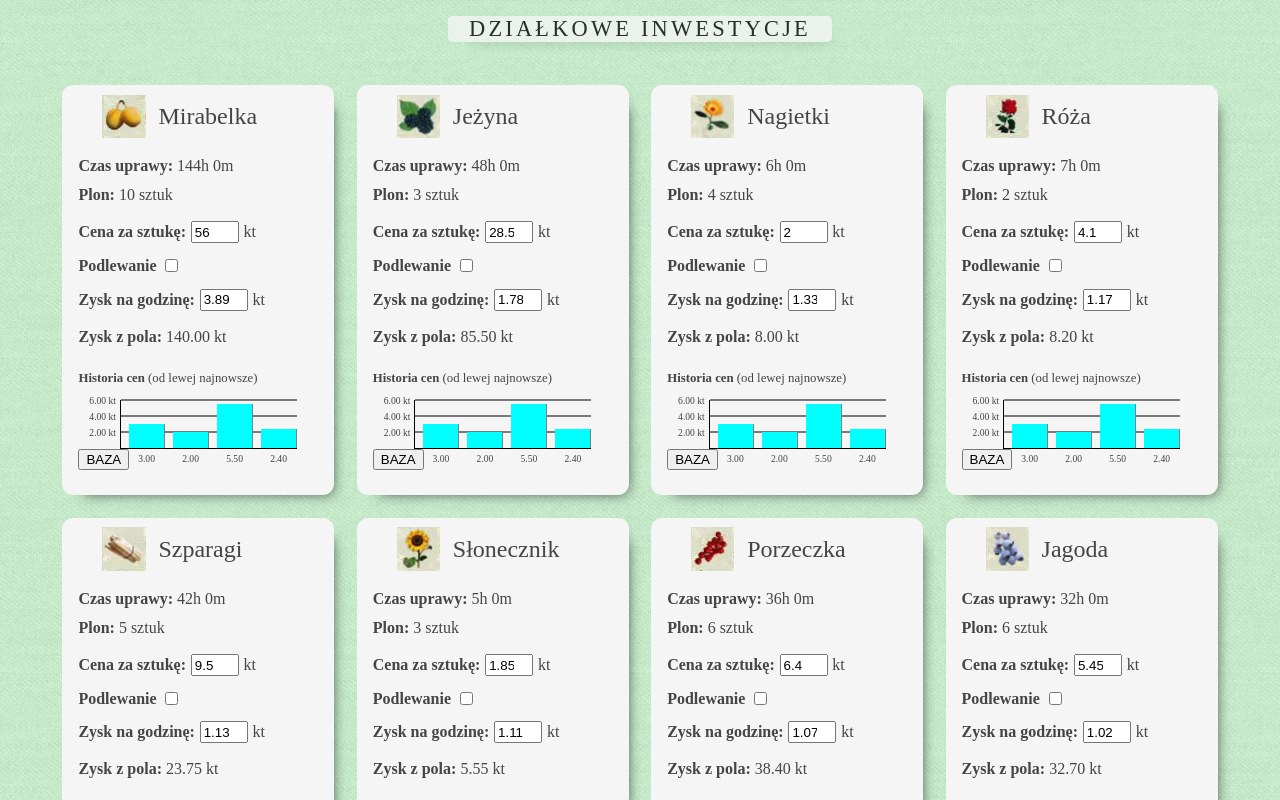
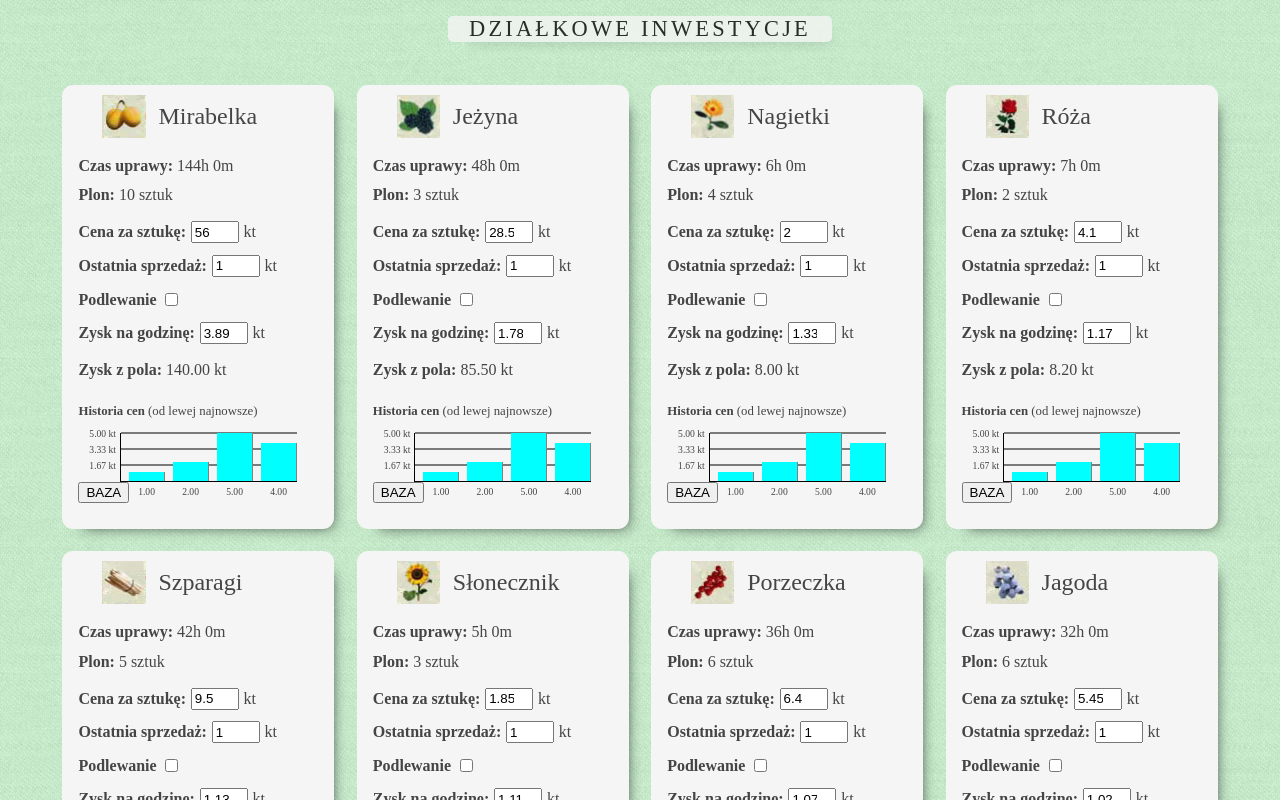
Before and after one commit to delektowski/farm-economy, a React (Create React App) app: page / in a window 1280 px wide. Shown: the top 800 px of the page. Built offline with nearby package versions, Linux system fonts and the light colour scheme.

Commit message:
Add change sell prices history chart dynamically

```diff
--- a/src/App.css
+++ b/src/App.css
@@ -86,7 +86,7 @@ html {
     line-height: 0;
 }
 
-.WateringCheckboxContainer {
+.CheckoboxPriceContainer {
     display: flex;
     width: 90%;
     height: 2.1rem;
--- /dev/null
+++ b/src/FruitContainer/CheckboxInput/CheckboxInput.jsx
@@ -0,0 +1,19 @@
+import React from "react";
+
+const CheckboxInput = ({title, handleOnChange, handleOnFocus, handleOnBlur}) => {
+    return (
+        <div className="CheckoboxPriceContainer">
+            <p className="Paragraph">
+                <strong>{title} </strong>
+            </p>
+            <input
+                type="checkbox"
+                onChange={handleOnChange}
+                onFocus={handleOnFocus}
+                onBlur={handleOnBlur}
+            />
+        </div>
+    )
+}
+
+export default CheckboxInput
--- a/src/FruitContainer/FruitContainer.jsx
+++ b/src/FruitContainer/FruitContainer.jsx
@@ -1,7 +1,8 @@
 import React, {useState, useEffect} from "react";
 import img from "../img/fruitVege.jpg";
 import Chart from "./Chart/Chart";
-import {chartData} from '../Data/data'
+import PriceInput from "./PriceInput/PriceInput";
+import CheckboxInput from "./CheckboxInput/CheckboxInput";
 
 
 const FruitContainer = ({
@@ -24,6 +25,8 @@ const FruitContainer = ({
         height: "2.7rem"
     };
     const [price, setPrice] = useState(fruitPrice);
+    const [sellPriceHistory, setSellPriceHistory] = useState([1, 2, 5, 4]);
+    const [sellPrice, setSellPrice] = useState(sellPriceHistory[0]);
     const [fruitProfit, setFruitProfit] = useState(sortedFruitProfit);
     const [croppingTime, setCroppingTime] = useState(fruitCroppingTime);
     const [isFocus, setIsFocus] = useState(false);
@@ -92,10 +95,25 @@ const FruitContainer = ({
     };
 
     const handleProfitOnHour = e => {
-        setFruitProfit(e.target.value);
+        const changedProfitOnHour = e.target.value;
+        setFruitProfit(changedProfitOnHour);
         getPriceByProfitPerHour(e.target.value);
+    }
+
+    const handleSellPrice = (e) => {
+        const changedSellPrice = isNaN(parseInt(e.target.value, 10)) ? '' : parseInt(e.target.value, 10);
+        setSellPrice(changedSellPrice);
     };
 
+    const handleChangeChart = (e) => {
+        if (e.key === "Enter") {
+            console.log('kookos')
+            const sellPriceHistoryArr = [...sellPriceHistory];
+            sellPriceHistoryArr.pop();
+            sellPriceHistoryArr.unshift(sellPrice);
+            setSellPriceHistory(sellPriceHistoryArr)
+        }
+    };
 
     return (
         <div>
@@ -119,61 +137,45 @@ const FruitContainer = ({
                         <strong>Plon: </strong>
                         {`${fruitCrop} sztuk`}
                     </p>
-                    <div className="WateringCheckboxContainer">
-                        <p className="Paragraph">
-                            <strong>Cena za sztukę: </strong>
-                        </p>
-                        <input
-                            id={fruitName}
-                            placeholder="cena"
-                            className="PriceField"
-                            type="number"
-                            value={price}
-                            onChange={handlePrice}
-                            onKeyUp={handleChangeProfit}
-                            onFocus={handleOnFocus}
-                            onBlur={handleOnBlur}
-                            min="0"
-                            max="999999"
-                            step="0.10"
-                        />
-                        <p className="Currency">kt</p>
-                    </div>
-                    <div className="WateringCheckboxContainer">
-                        <p className="Paragraph">
-                            <strong>Podlewanie </strong>
-                        </p>
-                        <input
-                            type="checkbox"
-                            onChange={handleWateringCheckbox}
-                            onFocus={handleOnFocus}
-                            onBlur={handleOnBlur}
-                        />
-                    </div>
-                    <div className="WateringCheckboxContainer">
-                        <p className="Paragraph">
-                            <strong>Zysk na godzinę: </strong>
-                        </p>
-                        <input
-                            value={fruitProfit}
-                            type="number"
-                            placeholder="zysk"
-                            className="PriceField"
-                            onChange={handleProfitOnHour}
-                            onKeyUp={e => handleChangeSortingOnProfitChange(e)}
-                            onFocus={handleOnFocus}
-                            onBlur={handleOnBlur}
-                            min="0"
-                            max="999999"
-                            step="0.10"
-                        />
-                        <p className="Currency">kt</p>
-                    </div>
+                    <PriceInput
+                        title="Cena za sztukę"
+                        fruitName={fruitName}
+                        value={price}
+                        handleOnChange={handlePrice}
+                        handleOnKeyUp={handleChangeProfit}
+                        handleOnFocus={handleOnFocus}
+                        handleOnBlur={handleOnBlur}
+                    />
+                    <PriceInput
+                        title="Ostatnia sprzedaż"
+                        fruitName={fruitName}
+                        value={sellPrice}
+                        handleOnChange={handleSellPrice}
+                        handleOnKeyUp={handleChangeChart}
+                        handleOnFocus={handleOnFocus}
+                        handleOnBlur={handleOnBlur}
+                    />
+                    <CheckboxInput
+                        title="Podlewanie"
+                        handleOnChange={handleWateringCheckbox}
+                        handleOnFocus={handleOnFocus}
+                        handleOnBlur={handleOnBlur}
+                    />
+                    <PriceInput
+                        title="Zysk na godzinę"
+                        placeholder="zysk"
+                        fruitName={fruitName}
+                        value={fruitProfit}
+                        handleOnChange={handleProfitOnHour}
+                        handleOnKeyUp={e => handleChangeSortingOnProfitChange(e)}
+                        handleOnFocus={handleOnFocus}
+                        handleOnBlur={handleOnBlur}
+                    />
                     <p className="Paragraph">
                         <strong>Zysk z pola: </strong>
                         {((price * fruitCrop) / fieldMultiplier).toFixed(2)} kt
                     </p>
-                    <Chart chartData={chartData}/>
+                    <Chart chartData={sellPriceHistory}/>
                     <button onClick={() => setLastPrice(fruitName)}>BAZA</button>
                 </section>
             </label>
--- /dev/null
+++ b/src/FruitContainer/PriceInput/PriceInput.jsx
@@ -0,0 +1,29 @@
+import React from 'react'
+
+const PriceInput = ({fruitName, value, handleOnChange, handleOnKeyUp, handleOnFocus, handleOnBlur, title, placeholder}) => {
+
+    return (
+        <div className="CheckoboxPriceContainer">
+            <p className="Paragraph">
+                <strong>{title}: </strong>
+            </p>
+            <input
+                id={fruitName}
+                placeholder={placeholder}
+                className="PriceField"
+                type="number"
+                value={value}
+                onChange={handleOnChange}
+                onKeyUp={handleOnKeyUp}
+                onFocus={handleOnFocus}
+                onBlur={handleOnBlur}
+                min="0"
+                max="999999"
+                step="0.10"
+            />
+            <p className="Currency">kt</p>
+        </div>
+    )
+};
+
+export default PriceInput
```
